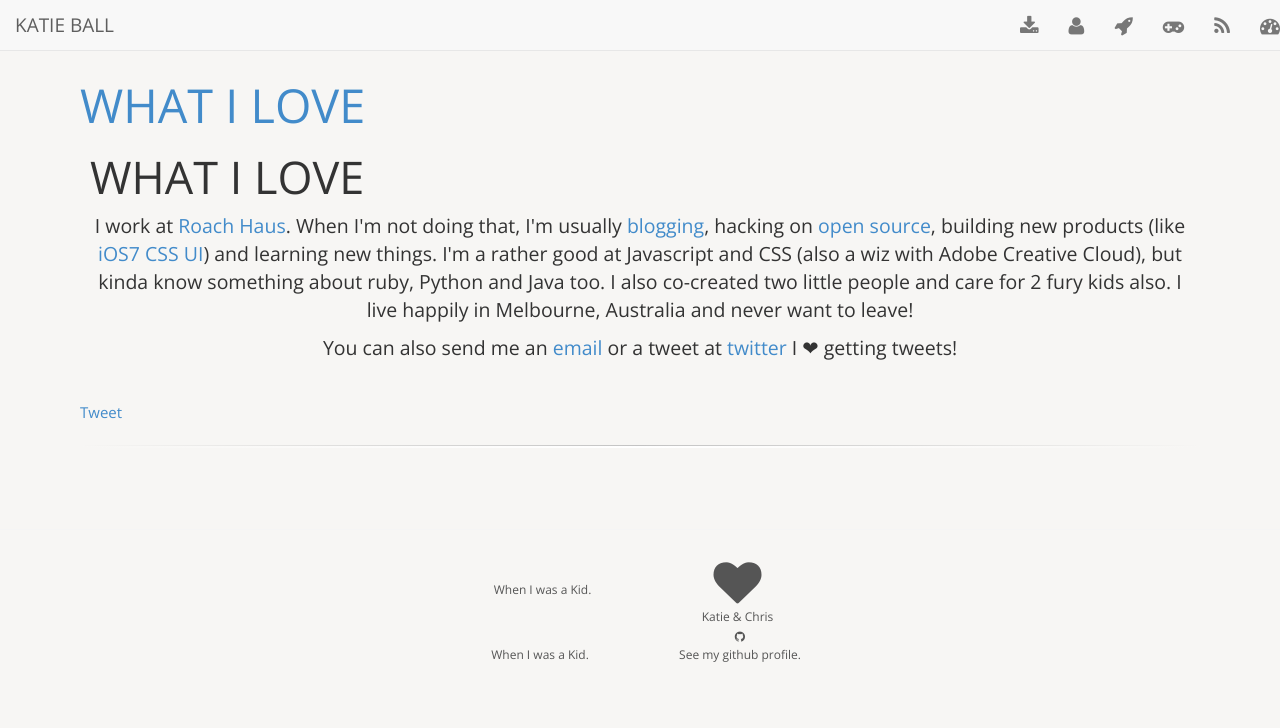
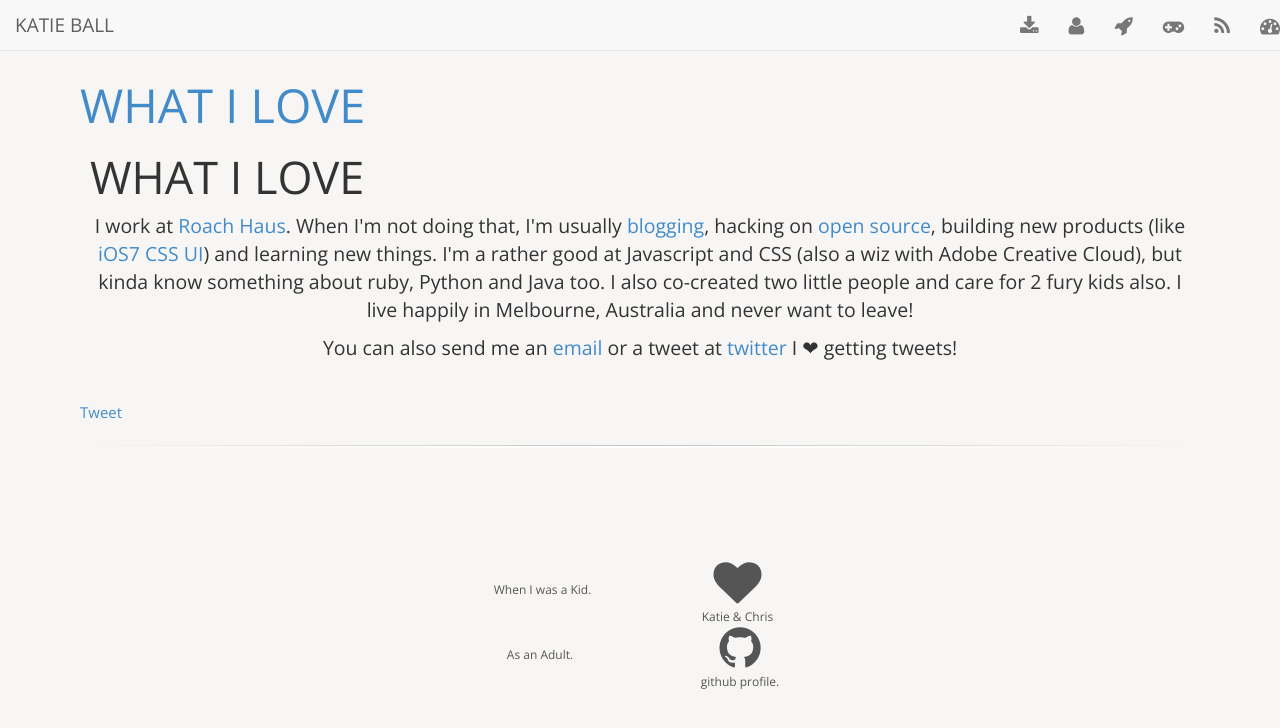
Before and after one commit to roachhd/roachhd.github.io, a Jekyll site: the page built from about/loves/index.html, in a window 1280 px wide. Shown: the top 728 px of the page. Built offline with Jekyll 4.4.1, drawn with Linux system fonts in a browser that asks for light colours; nearby versions of some CDN libraries; Markdown is read by kramdown in place of the engine named in the settings; comment, search, counter and statistics services are not loaded.

Commit message:
Update innerfooter.html

```diff
--- a/_includes/innerfooter.html
+++ b/_includes/innerfooter.html
@@ -19,15 +19,15 @@
       <div class="row">
         <div class="col-lg-2 col-lg-offset-4">
           <a href="/life/as-a-kid.html">
-            <i class="fa fa-child fa -x4"></i>
-            <div>When I was a Kid.</div>
+            <i class="fa fa-child fa-x4"></i>
+            <div>As an Adult.</div>
           </a>
         </div>
         <div class="col-lg-2 next">
           <a href="https://github.com/{{ site.author.github }}">
-            <i class="fa fa-github fa -4x"></i>
+            <i class="fa fa-github fa-4x"></i>
             <div>
-              See my github profile.
+              github profile.
             </div>
           </a>
         </div>
```
